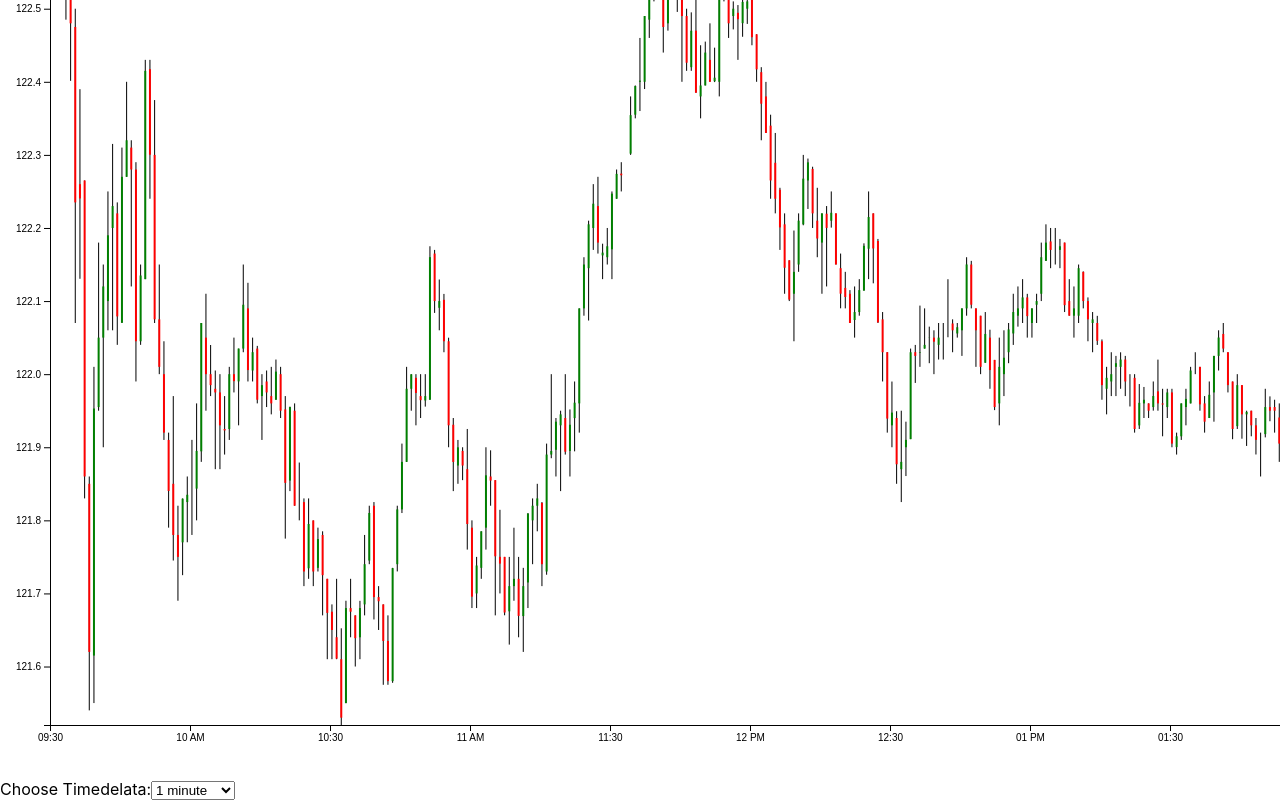
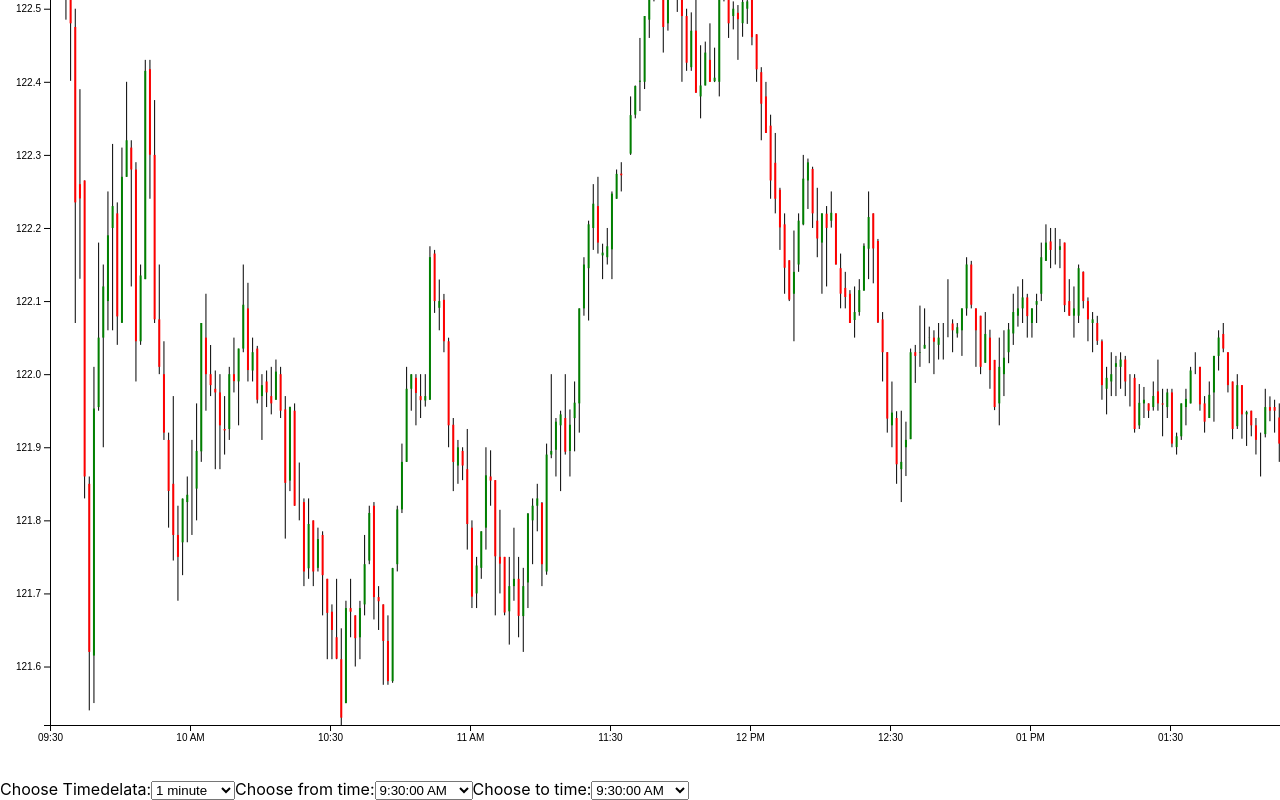
Before and after one commit to garys-io/garys-io-candlestick-chart-d3, a React (Create React App) app: page / in a window 1280 px wide. Shown: the part 305-1105 px from the top of the page. Built offline with nearby package versions, Linux system fonts and the light colour scheme.

Commit message:
Add option to select from and to times i.e zooming in the graph

```diff
--- a/src/App.js
+++ b/src/App.js
@@ -4,36 +4,53 @@ import { timedelta, YEAR, MONTH, DAY } from './dataTransformer'
 import { chartRenderer } from './chartRenderer'
 
 const defaultInterval = '1 minute'
+const defaultFromTime = new Date(YEAR, MONTH, DAY, 9, 30)
+const defaultToTime = new Date(YEAR, MONTH, DAY, 16, 0)
+const dateOptions = [
+    new Date(YEAR, MONTH, DAY, 9, 30),
+    new Date(YEAR, MONTH, DAY, 10, 0),
+    new Date(YEAR, MONTH, DAY, 10, 30),
+    new Date(YEAR, MONTH, DAY, 11, 0),
+    new Date(YEAR, MONTH, DAY, 11, 30),
+    new Date(YEAR, MONTH, DAY, 12, 0),
+    new Date(YEAR, MONTH, DAY, 12, 30),
+    new Date(YEAR, MONTH, DAY, 13, 0),
+    new Date(YEAR, MONTH, DAY, 13, 30),
+    new Date(YEAR, MONTH, DAY, 14, 0),
+    new Date(YEAR, MONTH, DAY, 14, 30),
+    new Date(YEAR, MONTH, DAY, 15, 0),
+    new Date(YEAR, MONTH, DAY, 15, 30),
+    new Date(YEAR, MONTH, DAY, 16, 0),
+]
 const width = 1920
 const height = 1080
 const margin = 50
 
 function App() {
     const svgRef = useRef()
-
+    // [, new Date(YEAR, MONTH, DAY, 16, 0)]
     const [interval, setInterval] = useState(defaultInterval)
-    const data = timedelta[interval]
-    const candleWidth = (0.42 * (width - 2 * margin)) / data.length
+    const [fromTime, setFromTime] = useState(defaultFromTime)
+    const [toTime, setToTime] = useState(defaultToTime)
+    const data = timedelta[interval].filter(d => d.time > fromTime && d.time < toTime)
 
     useEffect(() => {
-        console.log('called')
         chartRenderer({
             svgEle: svgRef.current,
-            YEAR,
-            MONTH,
-            DAY,
             width,
             height,
             margin,
-            candleWidth,
             data,
-            interval,
+            fromTime,
+            toTime
         })
-    }, [data, candleWidth])
+    }, [data])
 
     return (
         <>
             <svg ref={svgRef} width={width} height={height}>
+                <g id="x-axis"></g>
+                <g id="y-axis"></g>
                 <g id="graph"></g>
             </svg>
             <div>
@@ -49,6 +66,30 @@ function App() {
                         </option>
                     ))}
                 </select>
+                <label htmlFor="form-time">Choose from time:</label>
+                <select
+                    id="form-time"
+                    onChange={e => setFromTime(new Date(e.target.value))}
+                    defaultValue={defaultFromTime}
+                >
+                    {dateOptions.map(date => (
+                        <option value={date.toISOString()} key={date.toISOString()}>
+                            {date.toLocaleTimeString()}
+                        </option>
+                    ))}
+                </select>
+                <label htmlFor="to-time">Choose to time:</label>
+                <select
+                    id="to-time"
+                    onChange={e => setToTime(new Date(e.target.value))}
+                    defaultValue={defaultToTime}
+                >
+                    {dateOptions.map(date => (
+                        <option value={date.toISOString()} key={date.toISOString()}>
+                            {date.toLocaleTimeString()}
+                        </option>
+                    ))}
+                </select>
             </div>
         </>
     )
--- a/src/chartRenderer.js
+++ b/src/chartRenderer.js
@@ -1,12 +1,14 @@
 import { select, scaleTime, scaleLinear, min, max, axisBottom, axisLeft } from 'd3'
 
 const chartRenderer = props => {
-    const { svgEle, YEAR, MONTH, DAY, width, height, margin, candleWidth, data, interval } = props
+    const { svgEle, width, height, margin, data, fromTime, toTime } = props
+
+    const candleWidth = (0.42 * (width - 2 * margin)) / data.length
 
     const svg = select(svgEle).attr('viewBox', [0, 0, width, height])
 
     const x = scaleTime()
-        .domain([new Date(YEAR, MONTH, DAY, 9, 30), new Date(YEAR, MONTH, DAY, 16, 0)])
+        .domain([fromTime, toTime])
         .range([0, width - 2 * margin])
 
     const y = scaleLinear()
@@ -16,13 +18,14 @@ const chartRenderer = props => {
     const xAxis = axisBottom(x)
     const yAxis = axisLeft(y)
 
-    svg.append('g')
+    svg.select('#x-axis')
         .call(xAxis)
         .attr('transform', `translate(${margin}, ${height - margin})`)
 
-    svg.append('g').call(yAxis).attr('transform', `translate(${margin}, ${margin})`)
+    svg.select('#y-axis').call(yAxis).attr('transform', `translate(${margin}, ${margin})`)
 
-    svg.select('#graph').selectAll('line')
+    svg.select('#graph')
+        .selectAll('line')
         .data(data)
         .join('line')
         .attr('y1', d => y(d.low))
@@ -30,7 +33,8 @@ const chartRenderer = props => {
         .attr('stroke', 'black')
         .attr('transform', d => `translate(${x(d.time) + margin}, ${margin})`)
 
-    svg.select('#graph').selectAll('rect')
+    svg.select('#graph')
+        .selectAll('rect')
         .data(data)
         .join('rect')
         .attr('height', d => Math.abs(y(d.open) - y(d.close)))
```
